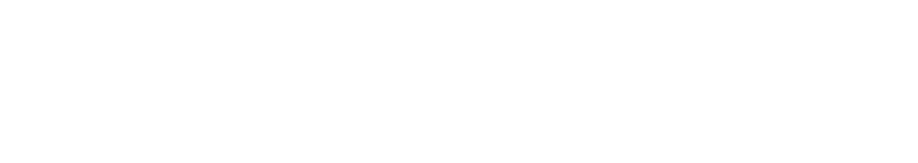
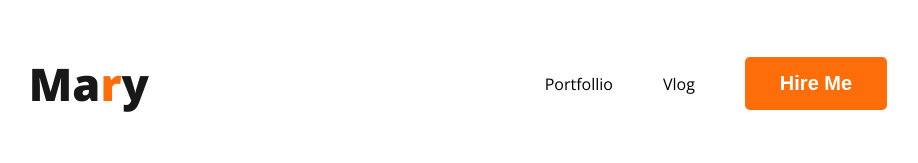
Before and after one commit to monir995/-web-developer, a plain HTML site: page index.html in a window 1280 px wide. Shown: the whole page, without its empty margins (157-1075 px from the left). Drawn offline with nearby package versions, Linux system fonts and the light colour scheme.

Commit message:
added nav

```diff
--- a/index.html
+++ b/index.html
@@ -4,9 +4,22 @@
     <meta charset="UTF-8">
     <meta name="viewport" content="width=, initial-scale=1.0">
     <title>Web Developer</title>
+    <link rel="preconnect" href="https://fonts.googleapis.com">
+    <link rel="preconnect" href="https://fonts.gstatic.com" crossorigin>
+    <link href="https://fonts.googleapis.com/css2?family=Open+Sans:ital,wght@0,300..800;1,300..800&display=swap" rel="stylesheet">
+
+    <link rel="stylesheet" href="style/portfolio.css">
 </head>
 <body>
     <header>
+        <nav>
+            <h3 class="nav-title">Ma<span class="text-primary">r</span>y</h3>
+            <ul>
+                <li><a href=""></a>Portfollio</li>
+                <li><a href=""></a>Vlog</li>
+                <li><button class="btn-primary">Hire Me</button></li>
+            </ul>
+        </nav>
 
     </header>
     <main>
--- /dev/null
+++ b/style/portfolio.css
@@ -0,0 +1,41 @@
+/* common shered style  */
+body{
+    font-family: 'Lato', sans-serif;
+    font-family: 'Open Sans', sans-serif;
+}
+.text-primary{
+    color: #FD6E0A;
+}
+
+.btn-primary{
+    border-radius: 5px;
+    background: #FD6E0A;
+    border: 0;
+    color: white;
+    font-size: 20px;
+    font-weight: 700;
+    padding: 15px 35px;
+}
+/* nav related style */
+nav{
+    display: flex;
+    justify-content: space-around;
+
+}
+.nav-title{
+    font-weight: 800;
+    font-size: 45px;
+    color: #181818;
+}
+nav > ul{
+    display: flex;
+    align-items: center;
+}
+nav li{
+    list-style: none;
+    margin-right: 50px;
+}
+nav a{
+    text-decoration: none;
+    color: #474747;
+}
```
